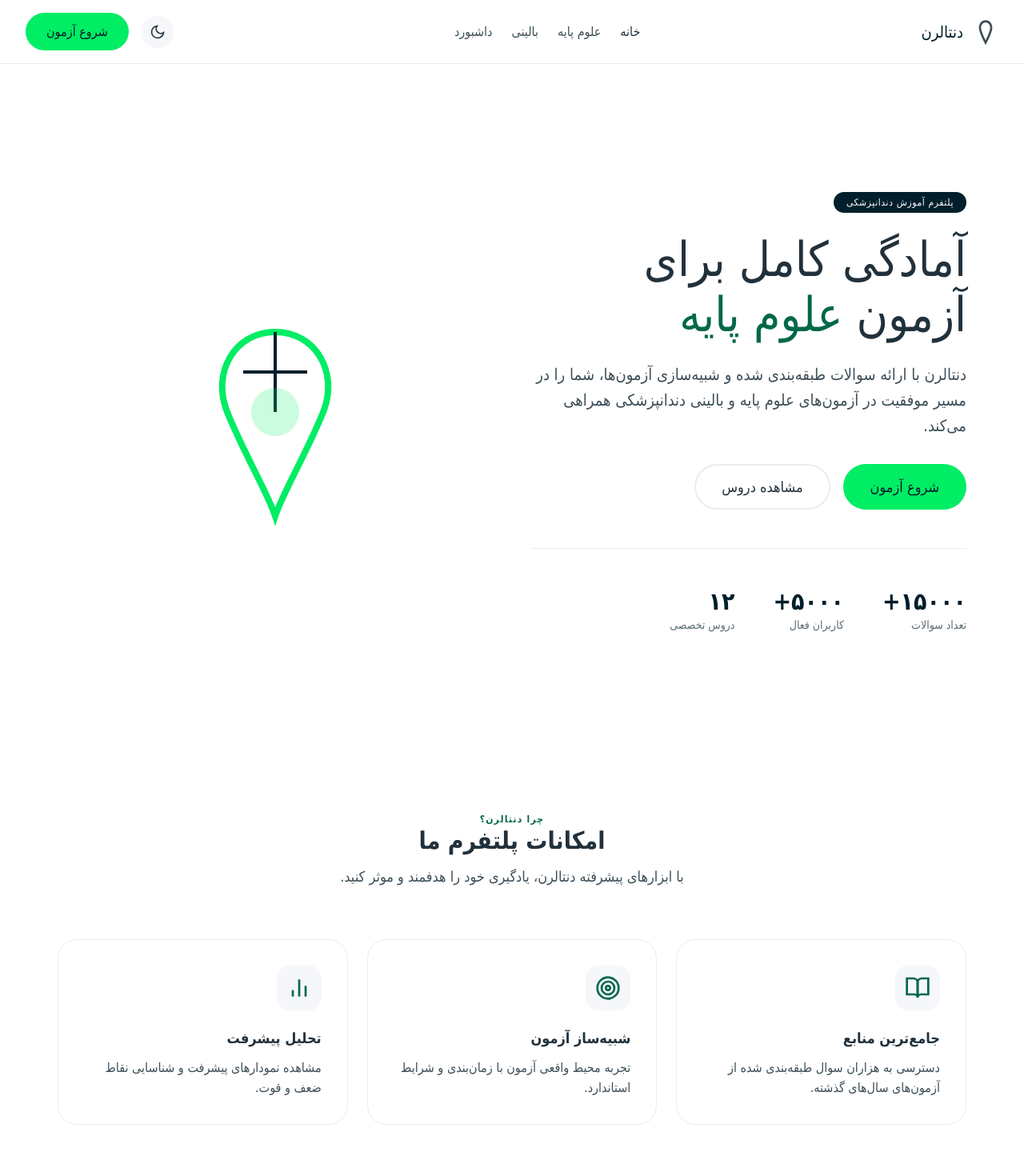
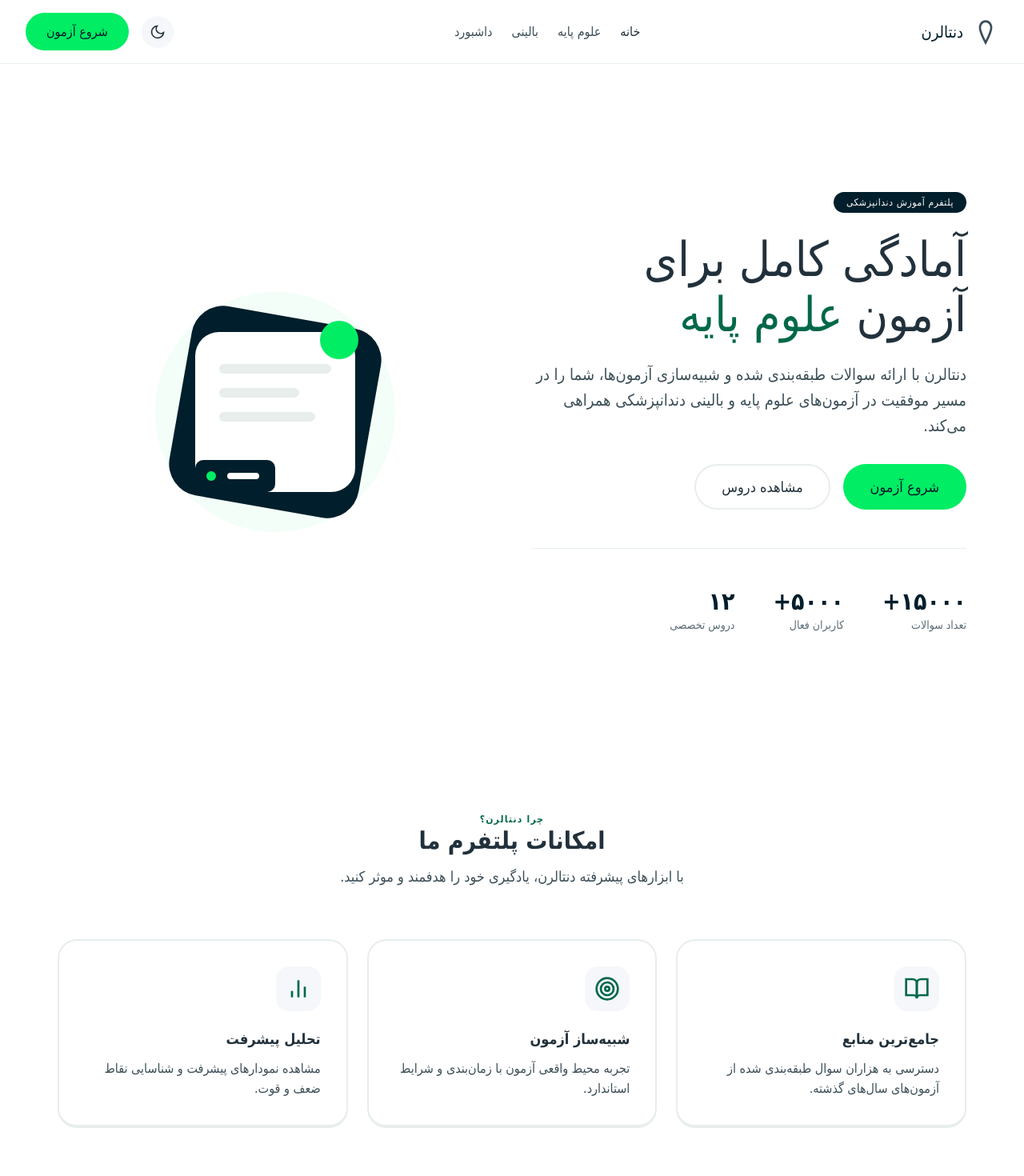
Before and after one commit to akbari138500-coder/aepgmjeogpoegpemh, a React (Vite) app: page / in a window 1280 px wide. Shown: the top 1470 px of the page at 80% size. Built offline with nearby package versions, Linux system fonts and the light colour scheme; a small style sheet from the web is missing.

Commit message:
Update card borders and hero visual to match Brilliant/MongoDB UI

```diff
--- a/src/pages/Home.jsx
+++ b/src/pages/Home.jsx
@@ -52,11 +52,18 @@
             </div>
           </div>
           <div className="hero__visual reveal stagger-2">
-            <svg viewBox="0 0 300 300" width="300" height="300" xmlns="http://www.w3.org/2000/svg">
-              <rect width="300" height="300" fill="transparent" />
-              <path d="M150 50 C200 50, 230 100, 210 150 C190 200, 160 250, 150 280 C140 250, 110 200, 90 150 C70 100, 100 50, 150 50 Z" fill="none" stroke="#00ED64" strokeWidth="8" />
-              <path d="M150 50 L150 150 M110 100 L190 100" stroke="#001E2B" strokeWidth="4" />
-              <circle cx="150" cy="150" r="30" fill="#00ED64" fillOpacity="0.2" />
+            <svg viewBox="0 0 400 400" width="400" height="400" xmlns="http://www.w3.org/2000/svg">
+              <rect width="400" height="400" fill="transparent" />
+              <circle cx="200" cy="200" r="150" fill="#00ED64" fillOpacity="0.05" />
+              <rect x="80" y="80" width="240" height="240" rx="40" fill="#001E2B" transform="rotate(10 200 200)" />
+              <rect x="100" y="100" width="200" height="200" rx="30" fill="#FFFFFF" />
+              <rect x="130" y="140" width="140" height="12" rx="6" fill="#E7EEEC" />
+              <rect x="130" y="170" width="100" height="12" rx="6" fill="#E7EEEC" />
+              <rect x="130" y="200" width="120" height="12" rx="6" fill="#E7EEEC" />
+              <circle cx="280" cy="110" r="24" fill="#00ED64" />
+              <rect x="100" y="260" width="100" height="40" rx="10" fill="#001E2B" />
+              <circle cx="120" cy="280" r="6" fill="#00ED64" />
+              <rect x="140" y="276" width="40" height="8" rx="4" fill="#FFFFFF" />
             </svg>
           </div>
         </div>
--- a/src/styles/components.css
+++ b/src/styles/components.css
@@ -306,14 +306,16 @@
   background-color: var(--color-bg-card);
   border-radius: var(--radius-2xl);
   padding: var(--space-8);
-  border: 1px solid var(--border-color);
+  border: 2px solid var(--border-color);
+  border-bottom: 4px solid var(--border-color);
   transition: all 250ms var(--ease-out);
   position: relative;
 }
 
 .card:hover {
-  box-shadow: var(--shadow-lg);
+  box-shadow: var(--shadow-sm);
   border-color: var(--color-primary);
+  transform: translateY(-2px);
 }
 
 .card--flat {
@@ -638,14 +640,16 @@
   padding: var(--space-5);
   background-color: var(--color-bg-card);
   border-radius: var(--radius-xl);
-  border: 1px solid var(--border-color);
+  border: 2px solid var(--border-color);
+  border-bottom: 4px solid var(--border-color);
   transition: all 250ms var(--ease-out);
   cursor: pointer;
 }
 
 .subject-card:hover {
-  box-shadow: var(--shadow-md);
+  box-shadow: var(--shadow-sm);
   border-color: var(--color-primary);
+  transform: translateY(-2px);
 }
 
 .subject-card__icon {
@@ -832,13 +836,15 @@
   background-color: var(--color-bg-card);
   border-radius: var(--radius-2xl);
   padding: var(--space-8);
-  border: 1px solid var(--border-color);
+  border: 2px solid var(--border-color);
+  border-bottom: 4px solid var(--border-color);
   transition: all 250ms var(--ease-out);
 }
 
 .feature-card:hover {
-  box-shadow: var(--shadow-lg);
+  box-shadow: var(--shadow-sm);
   border-color: var(--color-primary);
+  transform: translateY(-2px);
 }
 
 .feature-card__icon {
```
Also changed, not shown: 1 other file (tests, documents, lock files or other folders).
